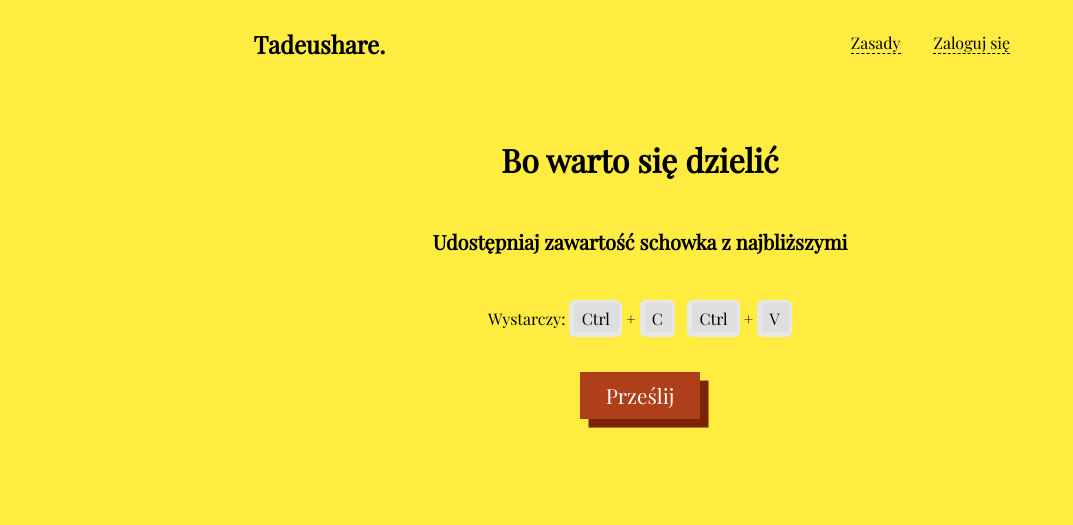
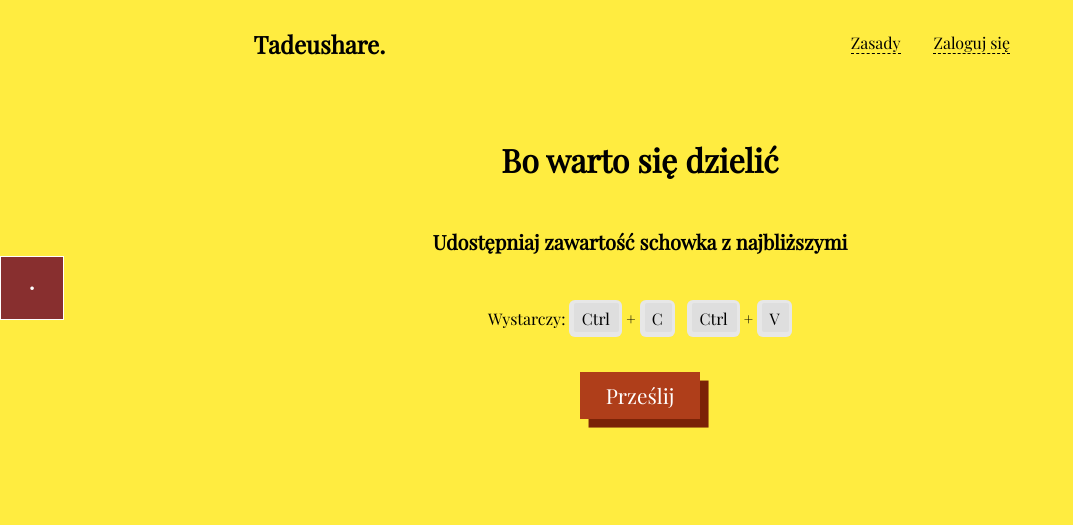
Before and after one commit to pniedzwiedzinski/tadeushare, a PHP site: page / in a window 1280 px wide. Shown: the top 525 px of the page, without its empty margins (0-1073 px from the left). Run offline with PHP 8.4, Linux system fonts and the light colour scheme.

Commit message:
Add jsss

```diff
--- a/index.html
+++ b/index.html
@@ -8,6 +8,18 @@
     <link rel="stylesheet" href="hamburger.css" type="text/css">
   </head>
   <body>
+    <div id="extra" class="hidden">
+      <button class="show">•</button>
+      <button id="font">Zmień czcionkę</button>
+      <button id="small">-</button>
+      <button id="large">+</button>
+    </div>
+  <script>
+    document.querySelector("#extra .show").addEventListener("click", () => document.querySelector("#extra").classList.toggle("hidden"))
+document.querySelector("#font").addEventListener("click", () => document.body.style["font-family"] = "sans-serif")
+document.querySelector("#small").addEventListener("click", () => document.body.style["font-size"] = "14px")
+document.querySelector("#large").addEventListener("click", () => document.body.style["font-size"] = "22px")
+  </script>
     <header class="bg">
       <nav>
         <div>
--- a/style.css
+++ b/style.css
@@ -273,3 +273,30 @@ footer div {
 #footer ul {
   flex-direction: column;
 }
+
+#extra {
+  top: 30vh;
+  width: 10vw;
+  position: fixed;
+  padding: 1em;
+  background: #882f2f;
+  transition: all 1s;
+}
+
+#extra.hidden {
+  transform: translateX(-10vw);
+}
+
+#extra button {
+  border: 1px solid white;
+}
+
+#extra .show {
+  position: absolute;
+  height: 5vw;
+  background: #882f2f;
+  color: white;
+  width: 5vw;
+  left: 10vw;
+
+}
```
